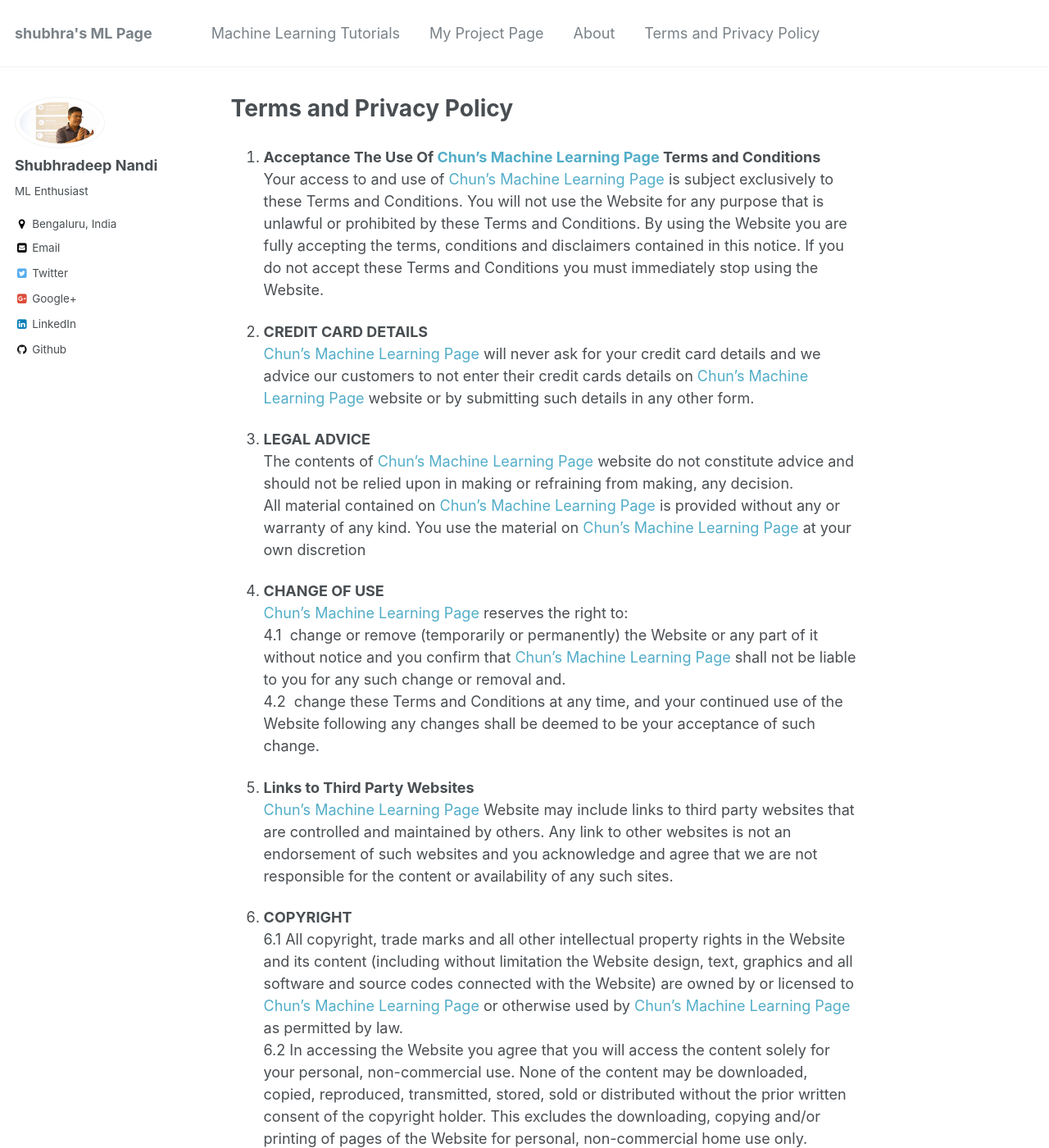
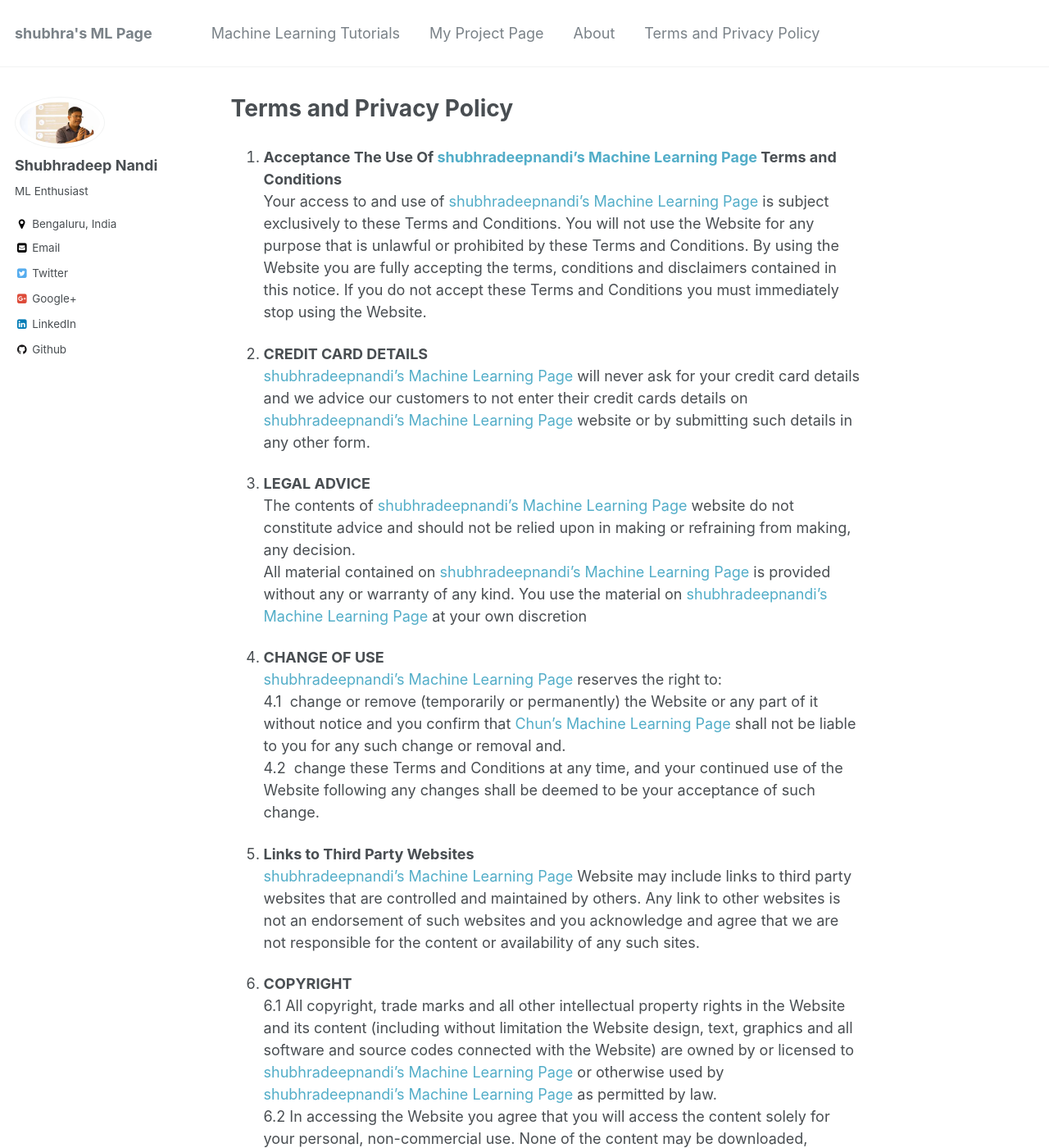
Before and after one commit to shubhradeepnandi/shubhradeepnandi.github.io, a Jekyll site: the page built from _pages/terms.md, in a window 1280 px wide and 1400 px high. Shown: the whole window at 82% size. Built offline with Jekyll 4.4.1, drawn with Linux system fonts in a browser that asks for light colours; some of the changed text lies outside the part shown.

```diff
--- a/_pages/terms.md
+++ b/_pages/terms.md
@@ -5,26 +5,26 @@ title: "Terms and Privacy Policy"
 modified: 2016-10-01
 ---
 
-1. **Acceptance The Use Of [Chun's Machine Learning Page](https://chunml.github.io/) Terms and Conditions**
-Your  access  to  and  use  of  [Chun's Machine Learning Page](https://chunml.github.io/) is  subject exclusively to these Terms and Conditions. You will not use the Website for any purpose that is unlawful or prohibited by these Terms and Conditions. By using  the  Website  you  are  fully  accepting  the  terms,  conditions  and disclaimers contained in this notice. If you do not accept these Terms and Conditions you must immediately stop using the Website.
+1. **Acceptance The Use Of [shubhradeepnandi's Machine Learning Page](https://shubhradeepnandi.github.io/) Terms and Conditions**
+Your  access  to  and  use  of  [shubhradeepnandi's Machine Learning Page](https://shubhradeepnandi.github.io/) is  subject exclusively to these Terms and Conditions. You will not use the Website for any purpose that is unlawful or prohibited by these Terms and Conditions. By using  the  Website  you  are  fully  accepting  the  terms,  conditions  and disclaimers contained in this notice. If you do not accept these Terms and Conditions you must immediately stop using the Website.
 
 2. **CREDIT CARD DETAILS**
-[Chun's Machine Learning Page](https://chunml.github.io/) will never ask for your credit card details and we advice our customers to not enter their credit cards details on [Chun's Machine Learning Page](https://chunml.github.io/) website or by submitting such details in any other form.
+[shubhradeepnandi's Machine Learning Page](https://shubhradeepnandi.github.io/) will never ask for your credit card details and we advice our customers to not enter their credit cards details on [shubhradeepnandi's Machine Learning Page](https://shubhradeepnandi.github.io/) website or by submitting such details in any other form.
 
 3. **LEGAL ADVICE**
-The contents of [Chun's Machine Learning Page](https://chunml.github.io/) website do not constitute advice and should not be relied upon in making or refraining from making, any decision.
-All material contained on [Chun's Machine Learning Page](https://chunml.github.io/) is provided without any or warranty of any kind. You use the material on [Chun's Machine Learning Page](https://chunml.github.io/) at your own discretion
+The contents of [shubhradeepnandi's Machine Learning Page](https://shubhradeepnandi.github.io/) website do not constitute advice and should not be relied upon in making or refraining from making, any decision.
+All material contained on [shubhradeepnandi's Machine Learning Page](https://shubhradeepnandi.github.io/) is provided without any or warranty of any kind. You use the material on [shubhradeepnandi's Machine Learning Page](https://shubhradeepnandi.github.io/) at your own discretion
 
 4. **CHANGE OF USE**
-[Chun's Machine Learning Page](https://chunml.github.io/) reserves the right to:
-4.1 &nbsp;change or remove (temporarily or permanently) the Website or any part of it without notice and you confirm that [Chun's Machine Learning Page](https://chunml.github.io/) shall not be liable to you for any such change or removal and.
+[shubhradeepnandi's Machine Learning Page](https://shubhradeepnandi.github.io/) reserves the right to:
+4.1 &nbsp;change or remove (temporarily or permanently) the Website or any part of it without notice and you confirm that [Chun's Machine Learning Page](https://shubhradeepnandi.github.io/) shall not be liable to you for any such change or removal and.
 4.2 &nbsp;change these Terms and Conditions at any time, and your continued use of the Website following any changes shall be deemed to be your acceptance of such change.
 
 5. **Links to Third Party Websites**
-[Chun's Machine Learning Page](https://chunml.github.io/) Website may include links to third party websites that are controlled and maintained by others. Any link to other websites is not an endorsement of such websites and you acknowledge and agree that we are not responsible for the content or availability of any such sites.
+[shubhradeepnandi's Machine Learning Page](https://shubhradeepnandi.github.io/) Website may include links to third party websites that are controlled and maintained by others. Any link to other websites is not an endorsement of such websites and you acknowledge and agree that we are not responsible for the content or availability of any such sites.
 
 6. **COPYRIGHT**
-6.1 All  copyright,  trade  marks  and  all  other  intellectual  property  rights  in  the Website and its content (including without limitation the Website design, text, graphics and all software and source codes connected with the Website) are owned by or   licensed to [Chun's Machine Learning Page](https://chunml.github.io/) or otherwise used by [Chun's Machine Learning Page](https://chunml.github.io/) as permitted by law.
+6.1 All  copyright,  trade  marks  and  all  other  intellectual  property  rights  in  the Website and its content (including without limitation the Website design, text, graphics and all software and source codes connected with the Website) are owned by or   licensed to [shubhradeepnandi's Machine Learning Page](https://shubhradeepnandi.github.io/) or otherwise used by [shubhradeepnandi's Machine Learning Page](https://shubhradeepnandi.github.io/) as permitted by law.
 6.2 In accessing the Website you agree that you will access the content solely for your personal, non-commercial use. None of the content may be downloaded, copied, reproduced, transmitted, stored, sold or distributed without the prior written consent of the copyright holder. This excludes the downloading, copying and/or printing of pages of the Website for personal, non-commercial home use only.
 
 7. **LINKS TO AND FROM OTHER WEBSITES**
@@ -37,12 +37,12 @@ All material contained on [Chun's Machine Learning Page](https://chunml.github.i
 
 8. **DISCLAIMERS AND LIMITATION OF LIABILITY**
 8.1 The Website is provided on an AS IS and AS AVAILABLE basis without any representation or endorsement made and without warranty of any kind whether express or implied, including but not limited to the implied warranties of satisfactory quality, fitness for a particular purpose, non-infringement, compatibility, security and accuracy.
-8.2 To the extent permitted by law, [Chun's Machine Learning Page](https://chunml.github.io/) will not be liable for any indirect or consequential loss or damage whatever (including without limitation loss of business, opportunity, data, profits) arising out of or in connection with the use of the Website.
-8.3 [Chun's Machine Learning Page](https://chunml.github.io/) makes no warranty that the functionality of the Website will be uninterrupted or error free, that defects will be corrected or that the Website or the server that makes it available are free of viruses or anything else which may be harmful or destructive.
-8.4 &nbsp;Nothing in these Terms and Conditions shall be construed so as to exclude or limit the liability of [Chun's Machine Learning Page](https://chunml.github.io/) for death or personal injury as a result of the negligence of [Chun's Machine Learning Page](https://chunml.github.io/) or that of its employees or agents.
+8.2 To the extent permitted by law, [shubhradeepnandi's Machine Learning Page](https://shubhradeepnandi.github.io/) will not be liable for any indirect or consequential loss or damage whatever (including without limitation loss of business, opportunity, data, profits) arising out of or in connection with the use of the Website.
+8.3 [shubhradeepnandi's Machine Learning Page](https://shubhradeepnandi.github.io/) makes no warranty that the functionality of the Website will be uninterrupted or error free, that defects will be corrected or that the Website or the server that makes it available are free of viruses or anything else which may be harmful or destructive.
+8.4 &nbsp;Nothing in these Terms and Conditions shall be construed so as to exclude or limit the liability of [shubhradeepnandi's Machine Learning Page](https://shubhradeepnandi.github.io/) for death or personal injury as a result of the negligence of [shubhradeepnandi's Machine Learning Page](https://shubhradeepnandi.github.io/) or that of its employees or agents.
 
 9. **INDEMNITY**
-You agree to indemnify and hold [Chun's Machine Learning Page](https://chunml.github.io/) and its employees and agents harmless from and against all liabilities, legal fees, damages, losses, costs and other expenses in relation to any claims or actions brought against [Chun's Machine Learning Page](https://chunml.github.io/) arising out of any breach by you of these Terms and Conditions or other liabilities arising out of your use of this Website.
+You agree to indemnify and hold [shubhradeepnandi's Machine Learning Page](https://shubhradeepnandi.github.io/) and its employees and agents harmless from and against all liabilities, legal fees, damages, losses, costs and other expenses in relation to any claims or actions brought against [shubhradeepnandi's Machine Learning Page](https://shubhradeepnandi.github.io/) arising out of any breach by you of these Terms and Conditions or other liabilities arising out of your use of this Website.
 
 10. **SEVERANCE**
 If any of these Terms and Conditions should be determined to be invalid, illegal or unenforceable for any reason by any court of competent jurisdiction then such Term or Condition shall be severed and the remaining Terms and Conditions shall survive and remain in full force and effect and continue to be binding and enforceable.
@@ -53,4 +53,4 @@ If you breach these Conditions of Use and we take no action, we will still be en
 12. **GOVERNING LAW**
 These Terms and Conditions shall be governed by and construed in accordance with the law of Japan and you hereby submit to the exclusive jurisdiction of the Japan courts.
 
-For any further information please email [Chun's Machine Learning Page](mailto:ahzhong11491@gmail.com) Team
+For any further information please email [shubhradeepnandi's Machine Learning Page](mailto:shubhradeepnandi@gmail.com) Team
```
Also changed, not shown: _pages/about.md (+4 -6 lines), sitemap.xml (+18 -18 lines).
